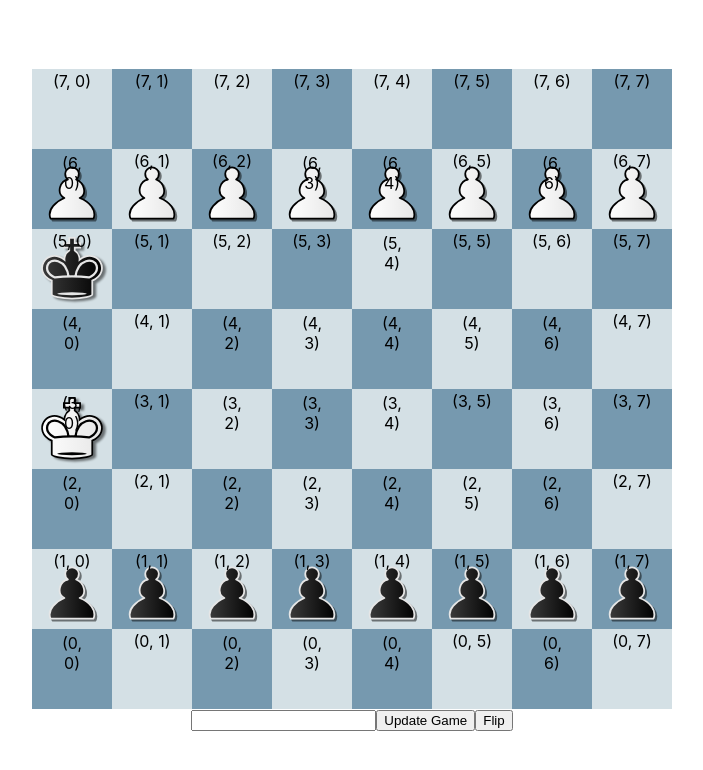
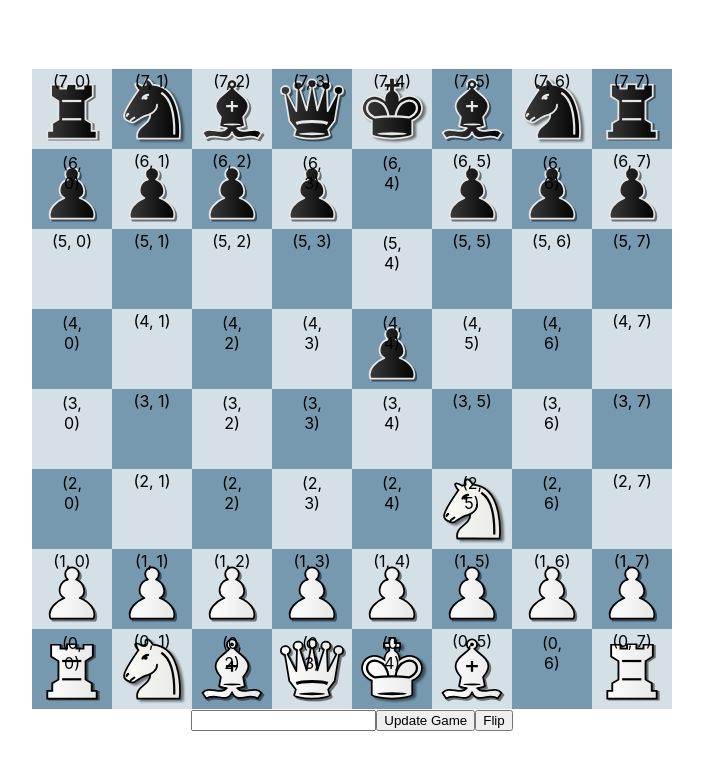
Before and after one commit to BlueBetaFish/chess-gui, a React (Create React App) app: page / in a window 1280 px wide. Shown: the top 770 px of the page, without its empty margins (288-991 px from the left). Built offline with nearby package versions, Linux system fonts and the light colour scheme.

Commit message:
added docs in Chess Square

```diff
--- a/src/App.tsx
+++ b/src/App.tsx
@@ -16,7 +16,7 @@ export default class App extends Component<any, AppState> {
     state: AppState = {
         flip: false,
         formValue: "",
-        gameObj: new Game("8/PPPPPPPP/k7/8/K7/8/pppppppp/8 b - - 0 1")
+        gameObj: new Game(START_BOARD_FEN)
     }
 
 
--- a/src/components/ChessSquare.tsx
+++ b/src/components/ChessSquare.tsx
@@ -25,7 +25,13 @@ export default class ChessSquare extends Component<ChessSquareProps, any> {
         this.themeStringPrefix = `assets/pieces/cardinal/`
     }
 
-    getImageSrc = (peiceType: PieceType, peiceColor: Color): string => {
+    /**
+     *
+     * @param peiceType
+     * @param peiceColor
+     * @returns the src of piece asset depending on the peiceType and Color
+     */
+    private getImageSrc = (peiceType: PieceType, peiceColor: Color): string => {
 
         if (peiceColor === Color.WHITE) {
 
@@ -77,7 +83,11 @@ export default class ChessSquare extends Component<ChessSquareProps, any> {
         return ""
     }
 
-    isLightSquare = (): boolean => ((this.props.colorIndex.x + this.props.colorIndex.y) % 2 === 0)
+    /**
+     *
+     * @returns true if the square is light
+     */
+    private isLightSquare = (): boolean => ((this.props.colorIndex.x + this.props.colorIndex.y) % 2 === 0)
 
     render() {
         return (
```
